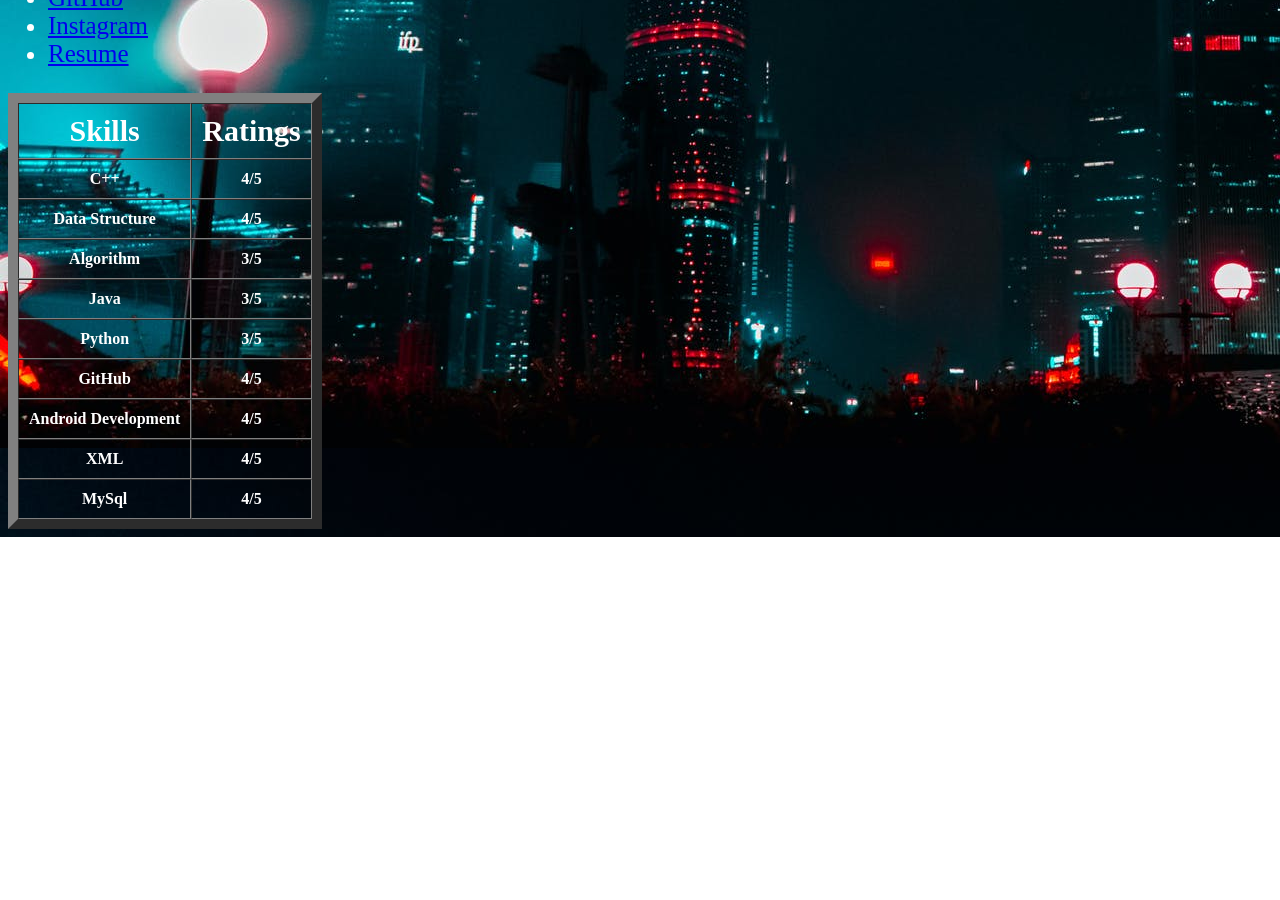
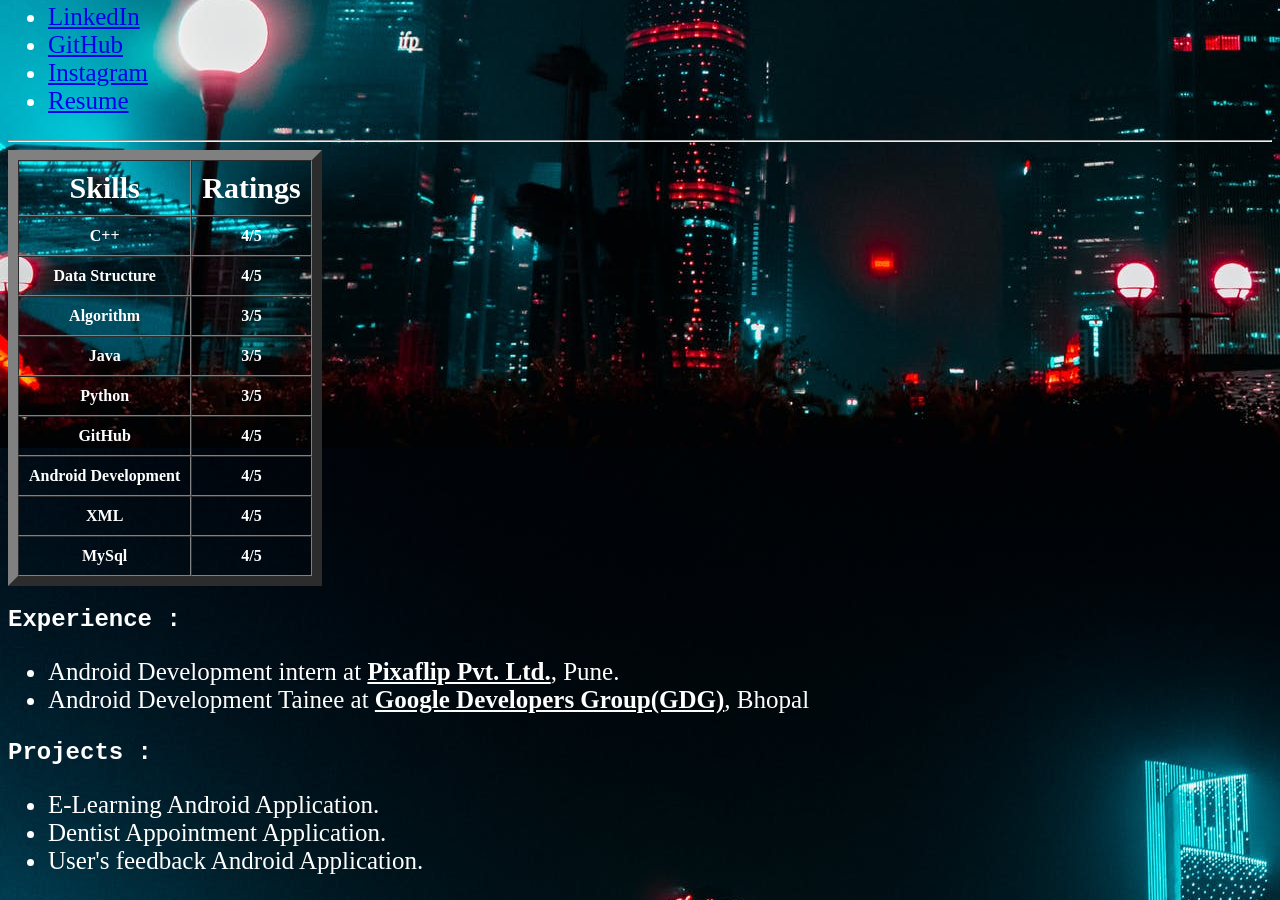
Before and after one commit to prabhat1209/First_html_webpage, a plain HTML site: page index.html in a window 1280 px wide. Shown: the part 805-1705 px from the top of the page. Before the commit the page ends 1342 px from the top, so only its background shows below. Drawn offline with Linux system fonts and the light colour scheme.

Commit message:
Improving

```diff
--- a/index.html
+++ b/index.html
@@ -6,6 +6,7 @@
     </head>
     <body background="dark.jpeg">
         <h1 style="text-align: center; font-family: 'Courier New', Courier, monospace; color: #fff;"><b style="font-size: 40px;">Prabhat Bharadwaj</b><br>Roll No. - 0126CS181075</h1>
+        <h2 style="text-align: center; font-family: 'Courier New', Courier, monospace; color: #fff;">Contact me : +91 <u>8126674230</u> </h2>
         <p style="text-align: center; color:aqua;"><img src="my_pic.jpg" border="10" width="300" height="450"></p>
         <hr>
         <p style="font-size:30px; color: #fff;"><i>Hello there...!</i><br><b>I am a Software Engineering student,</b><u> who is keen interested in programming and development,</u> and love to face new opportunities.</p>
@@ -15,6 +16,7 @@
             <li><a href="https://www.instagram.com/bharadwaj.prabhat/?hl=en">Instagram</a></li>
             <li><a href="https://drive.google.com/file/d/1A92QjF5mZwZQkxMQaCp8ckT_F52WbwMN/view?usp=sharing">Resume</a></li>
         </ul>
+        <hr>
         <table border="10" cellpadding="10" cellspacing="0">
             <tr style="color: #fff; font-size: 30px;">
                 <th><b>Skills</b></th>
@@ -57,5 +59,16 @@
                 <th>4/5</th>
             </tr>
         </table>
+        <h2 style="font-family: 'Courier New', Courier, monospace; color: #fff;">Experience : </h2>
+        <ul style="font-size:25px; color: #fff;">
+            <li>Android Development intern at <u><b>Pixaflip Pvt. Ltd.</b></u>, Pune.</li>
+            <li>Android Development Tainee at <u><b>Google Developers Group(GDG)</b></u>, Bhopal</li>
+        </ul>
+        <h2 style="font-family: 'Courier New', Courier, monospace; color: #fff;">Projects : </h2>
+        <ul style="font-size:25px; color: #fff;">
+            <li>E-Learning Android Application.</li>
+            <li>Dentist Appointment Application.</li>
+            <li>User's feedback Android Application.</li>
+        </ul>
     </body>
 </html>
```
